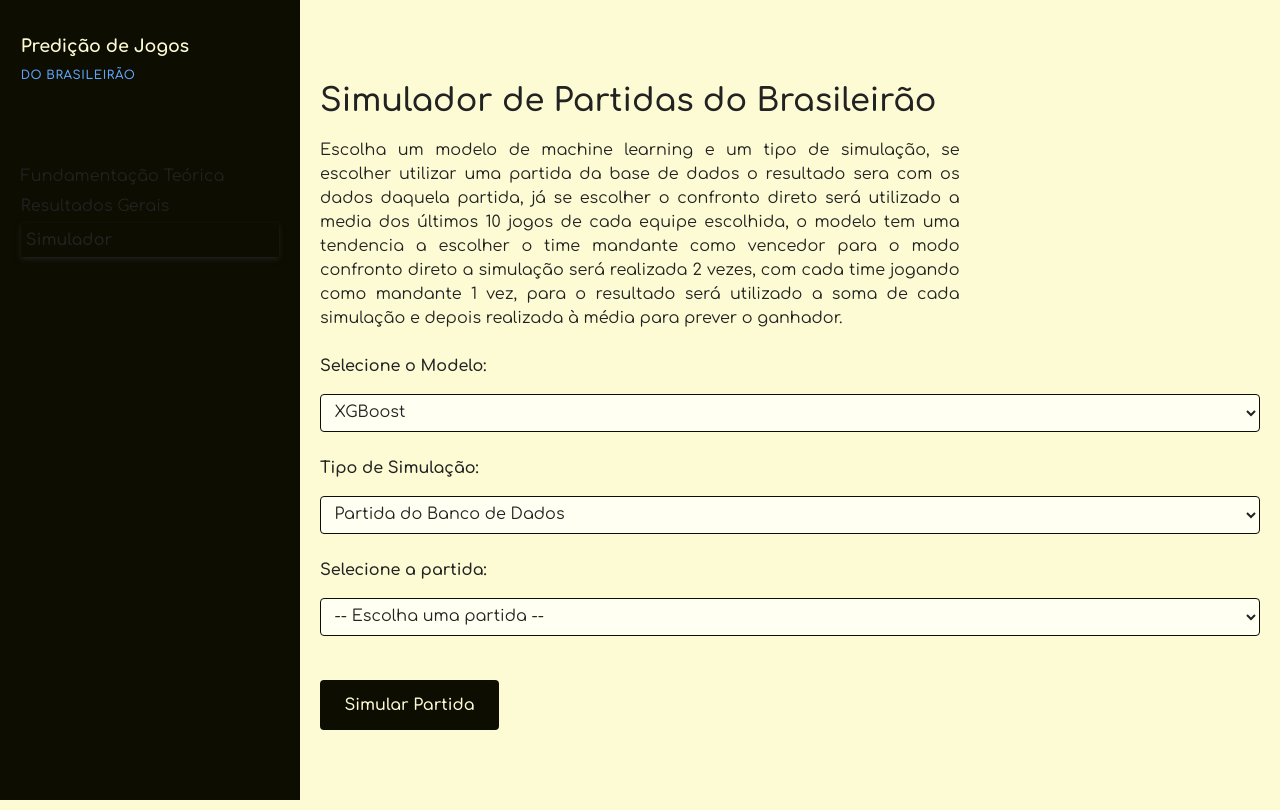
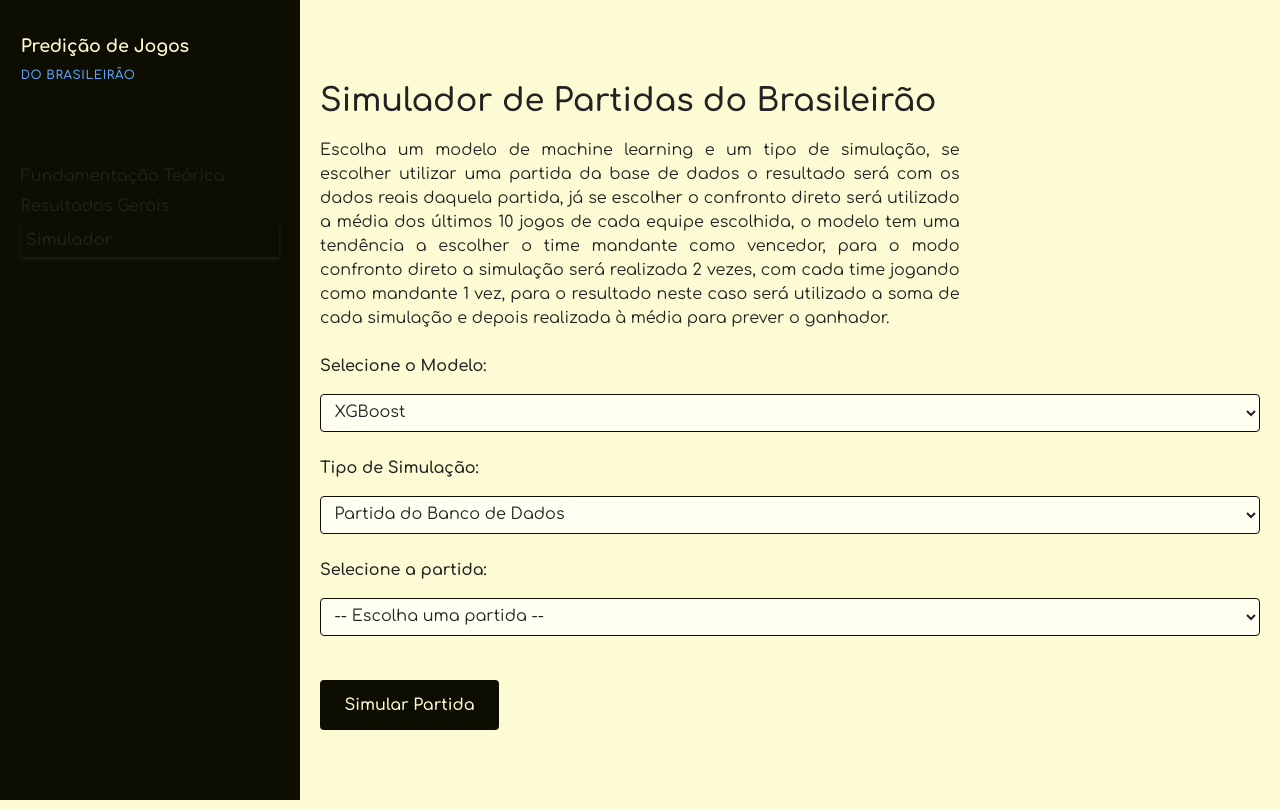
Before and after one commit to CarlosSonego/Estagio, a Flask app: page /simulador in a window 1280 px wide. Run offline with Flask 3, Linux system fonts and the light colour scheme; some libraries are stand-ins or nearby versions.

Commit message:
Update simulador.html

```diff
--- a/base/templates/simulador.html
+++ b/base/templates/simulador.html
@@ -31,9 +31,9 @@
             <h1>Simulador de Partidas do Brasileirão</h1>
             <p class="intro" style="text-align: justify;">
                 Escolha um modelo de machine learning e um tipo de simulação, se escolher utilizar uma partida da base de dados
-                o resultado sera com os dados daquela partida, já se escolher o confronto direto será utilizado a media dos últimos 10 jogos
-                de cada equipe escolhida, o modelo tem uma tendencia a escolher o time mandante como vencedor para o modo confronto direto
-                a simulação será realizada 2 vezes, com cada time jogando como mandante 1 vez, para o resultado será utilizado a soma de cada simulação e depois realizada à média para prever o ganhador.
+                o resultado será com os dados reais daquela partida, já se escolher o confronto direto será utilizado a média dos últimos 10 jogos
+                de cada equipe escolhida, o modelo tem uma tendência a escolher o time mandante como vencedor, para o modo confronto direto
+                a simulação será realizada 2 vezes, com cada time jogando como mandante 1 vez, para o resultado neste caso será utilizado a soma de cada simulação e depois realizada à média para prever o ganhador.
             </p>
 
             {% if erro %}
```
